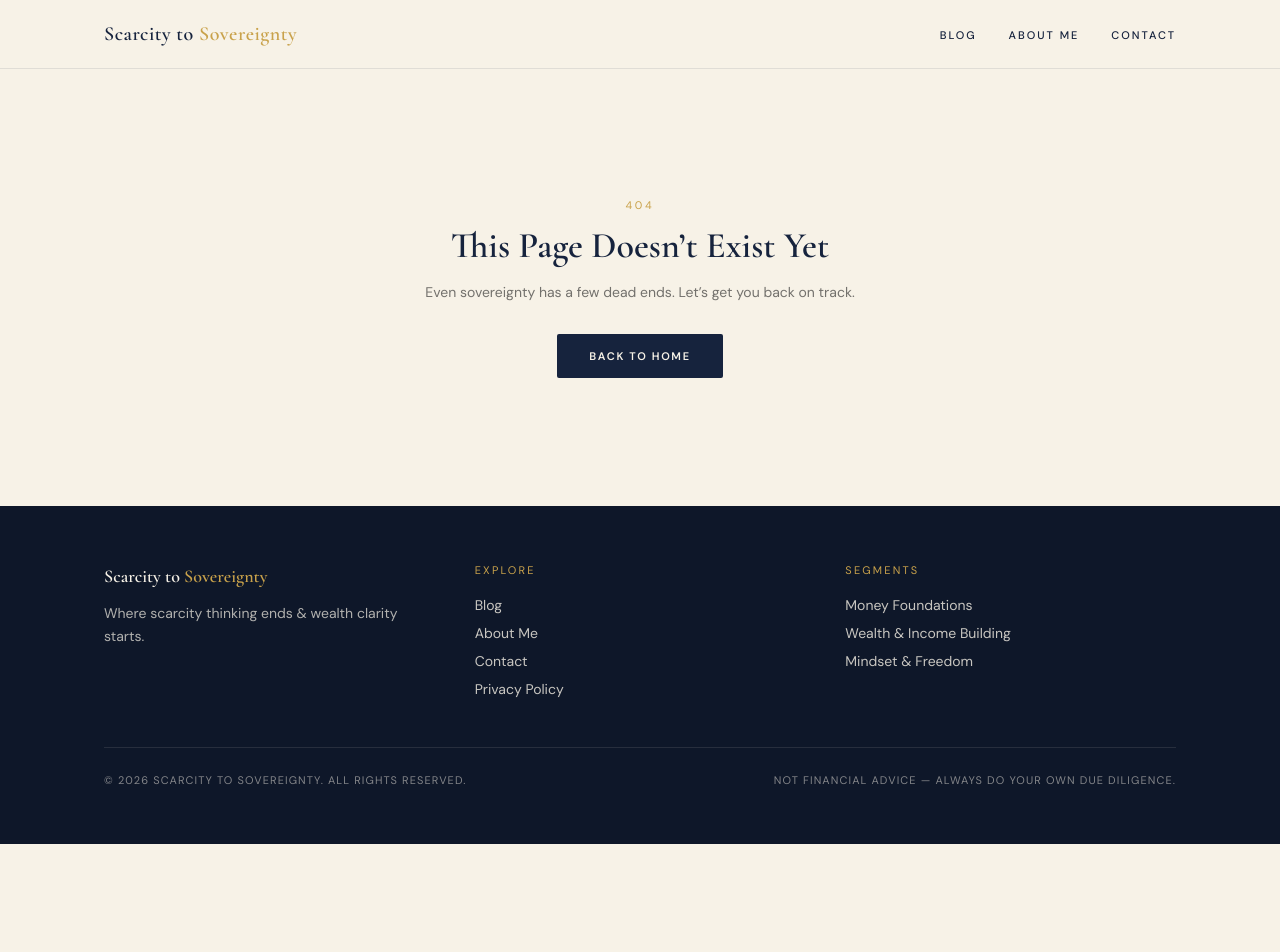
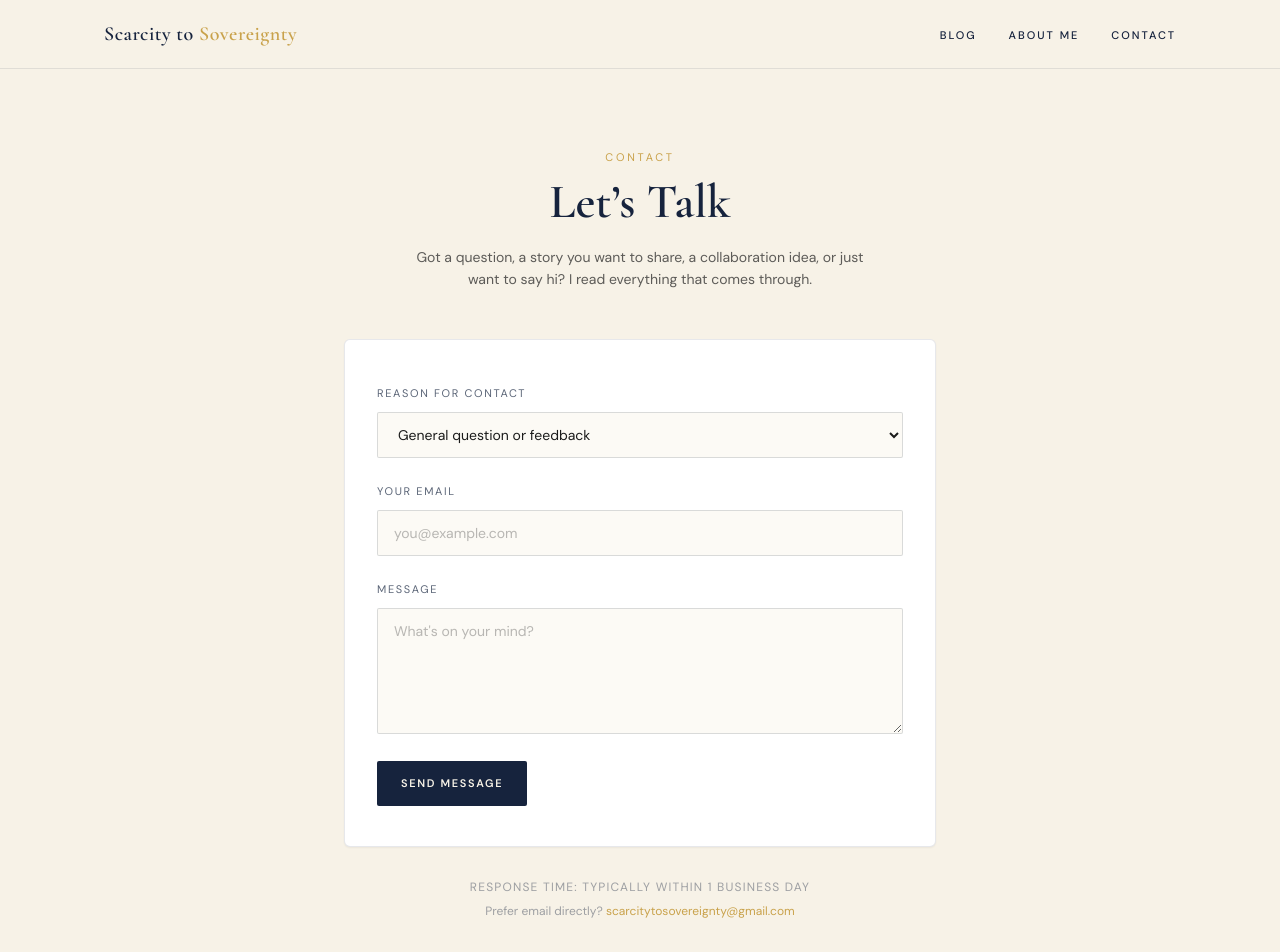
Before and after one commit to Ak-Lexzy1/Scarcity-to-Sovereignty-, a Next.js app: page /contact in a window 1280 px wide. Before the commit this address had no page. Shown: the top 952 px of the page. Before the commit the page ends 844 px from the top, so only its background shows below. Built offline with nearby package versions, Linux system fonts and the light colour scheme.

Commit message:
Create contact page with form and metadata
Added a new contact page with metadata and a contact form.

```diff
--- /dev/null
+++ b/src/app/contact/page.tsx
@@ -0,0 +1,37 @@
+import type { Metadata } from "next";
+import ContactForm from "@/components/ContactForm";
+
+export const metadata: Metadata = {
+  title: "Contact",
+  description: "Get in touch with Scarcity to Sovereignty.",
+};
+
+export default function ContactPage() {
+  return (
+    <div className="mx-auto max-w-2xl px-6 py-20 md:px-10">
+      <p className="text-center text-[11px] uppercase tracking-[0.25em] text-gold">Contact</p>
+      <h1 className="mt-3 text-center font-serif text-4xl font-semibold text-navy md:text-5xl">
+        Let&rsquo;s Talk
+      </h1>
+      <p className="mx-auto mt-5 max-w-md text-center text-sm leading-relaxed text-ink/70">
+        Got a question, a story you want to share, a collaboration idea, or just want to say
+        hi? I read everything that comes through.
+      </p>
+
+      <div className="mt-12">
+        <ContactForm />
+      </div>
+
+      <p className="mt-8 text-center text-xs uppercase tracking-[0.1em] text-navy/40">
+        Response time: typically within 1 business day
+      </p>
+
+      <p className="mt-2 text-center text-xs text-navy/40">
+        Prefer email directly?{" "}
+        <a href="mailto:scarcitytosovereignty@gmail.com" className="text-gold hover:underline">
+          scarcitytosovereignty@gmail.com
+        </a>
+      </p>
+    </div>
+  );
+}
```
